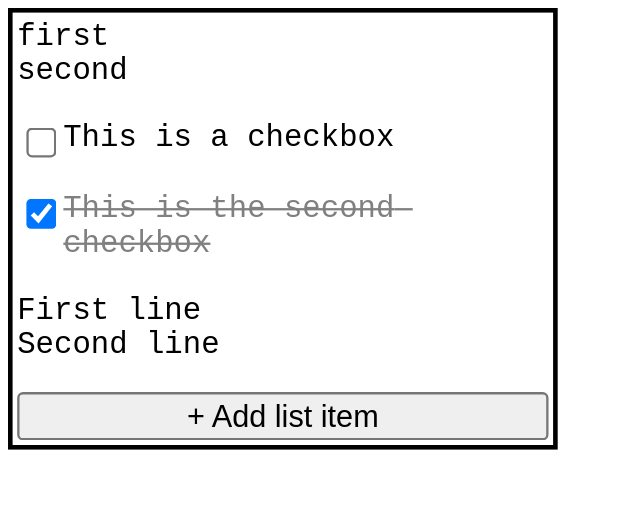
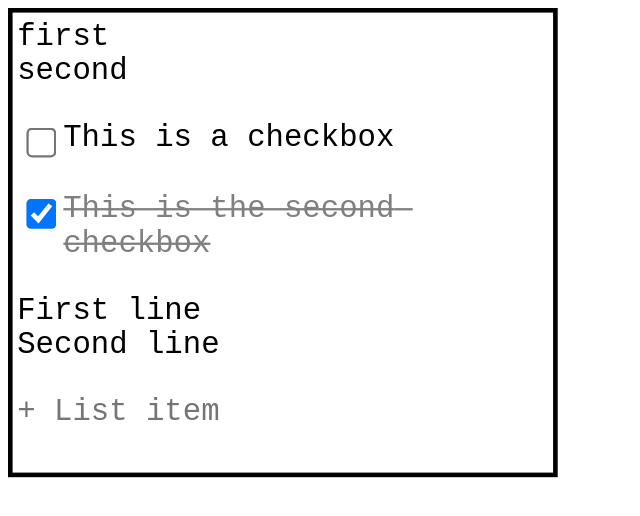
Before and after one commit to AdityaAnuragi/notes-app, a React (Vite) app: page / in a window 1280 px wide. Shown: the top 516 px of the page, without its empty margins (0-640 px from the left). Built offline with nearby package versions, Linux system fonts and the light colour scheme.

Commit message:
to add a new element a textarea is now there like google keep and when deleting the last element in the state it now focusses on the add list item textarea

```diff
--- a/src/App.css
+++ b/src/App.css
@@ -16,7 +16,7 @@ textarea {
 
 textarea:focus-visible {
   outline: 0px;
-  border-color : rgba(0,0,0,1);
+  /* border-color : rgba(0,0,0,1); */
 }
 
 #addNewItemButton {
--- a/src/App.jsx
+++ b/src/App.jsx
@@ -10,7 +10,7 @@ function App() {
     { category: { isCheckBox: false, isChecked: false }, data: "First line\nSecond line" }
   ])
 
-  const wasAddButtonClicked = useRef(false) // this holds the boolean value to represent if "+ Add list item" button was recently clicked
+  const wasListItemTextAreaUsed = useRef(false) // this holds the boolean value to represent if "+ List item" textarea was recently used
   const indexOfElementCtrlSlashed = useRef(false) // this holds the index of the element that was Ctrl slashed
   const indexOfElementToFocusAfterCtrlEnterOrDelete = useRef(false) // holds the index value of element focus after Ctrl + Enter
 
@@ -48,12 +48,14 @@ function App() {
   }
 
   function handleTextChange(e, index) {
-    // e.target.style.height = "0px"
-    // e.target.style.height = `${e.target.scrollHeight}px`
-
     const duplicate = JSON.parse(JSON.stringify(data))
-    duplicate[index].data = e.target.value
-    // console.log(window.getComputedStyle(e.target).getPropertyValue("height"))
+    console.log(duplicate,index)
+    if (index < duplicate.length) {
+      duplicate[index].data = e.target.value
+    }
+    else {
+      duplicate.push({ category: { isCheckBox: false, isChecked: false }, data: `${e.target.value}` })
+    }
     setData(duplicate)
   }
 
@@ -70,26 +72,31 @@ function App() {
     }
   }
 
-  function handleButtonClick() {
+  function handleButtonClick(e) {
     const duplicate = JSON.parse(JSON.stringify(data))
-    duplicate.push({ category: { isCheckBox: false, isChecked: false }, data: "" })
-    wasAddButtonClicked.current = true
+    duplicate.push({ category: { isCheckBox: false, isChecked: false }, data: `${e.target.value}` })
+    wasListItemTextAreaUsed.current = true
     setData(duplicate)
   }
 
   function handleFocusOnLastElementWithAddButtonClick(node) {
-    node.focus()
-    wasAddButtonClicked.current = false
+    node?.focus()
+    node?.setSelectionRange(node.value.length,node.value.length)
+    wasListItemTextAreaUsed.current = false
   }
 
   function callbackForRef(node, index) {
-    if (index === data.length - 1 && node && wasAddButtonClicked.current) {
+    if (index === data.length - 1 && node && wasListItemTextAreaUsed.current) {
       handleFocusOnLastElementWithAddButtonClick(node)
     }
 
     if (indexOfElementToFocusAfterCtrlEnterOrDelete.current === index && node) {
       node?.focus()
       indexOfElementToFocusAfterCtrlEnterOrDelete.current = false
+    }
+    else if(indexOfElementToFocusAfterCtrlEnterOrDelete.current === data.length && node) {
+      const addListItemTextArea = document.getElementById("addNewItemTextArea")
+      addListItemTextArea.focus()
     }
 
     if(indexOfElementCtrlSlashed.current === index && node) {
@@ -134,7 +141,9 @@ function App() {
           </div>
         )
       })}
-      <button id="addNewItemButton" onClick={handleButtonClick} > + Add list item</button>
+      <div className="textAreaContainer">
+        <textarea id="addNewItemTextArea" className="textarea" placeholder="+ List item" value="" onChange={handleButtonClick} />
+      </div>
     </div>
   )
 
```
